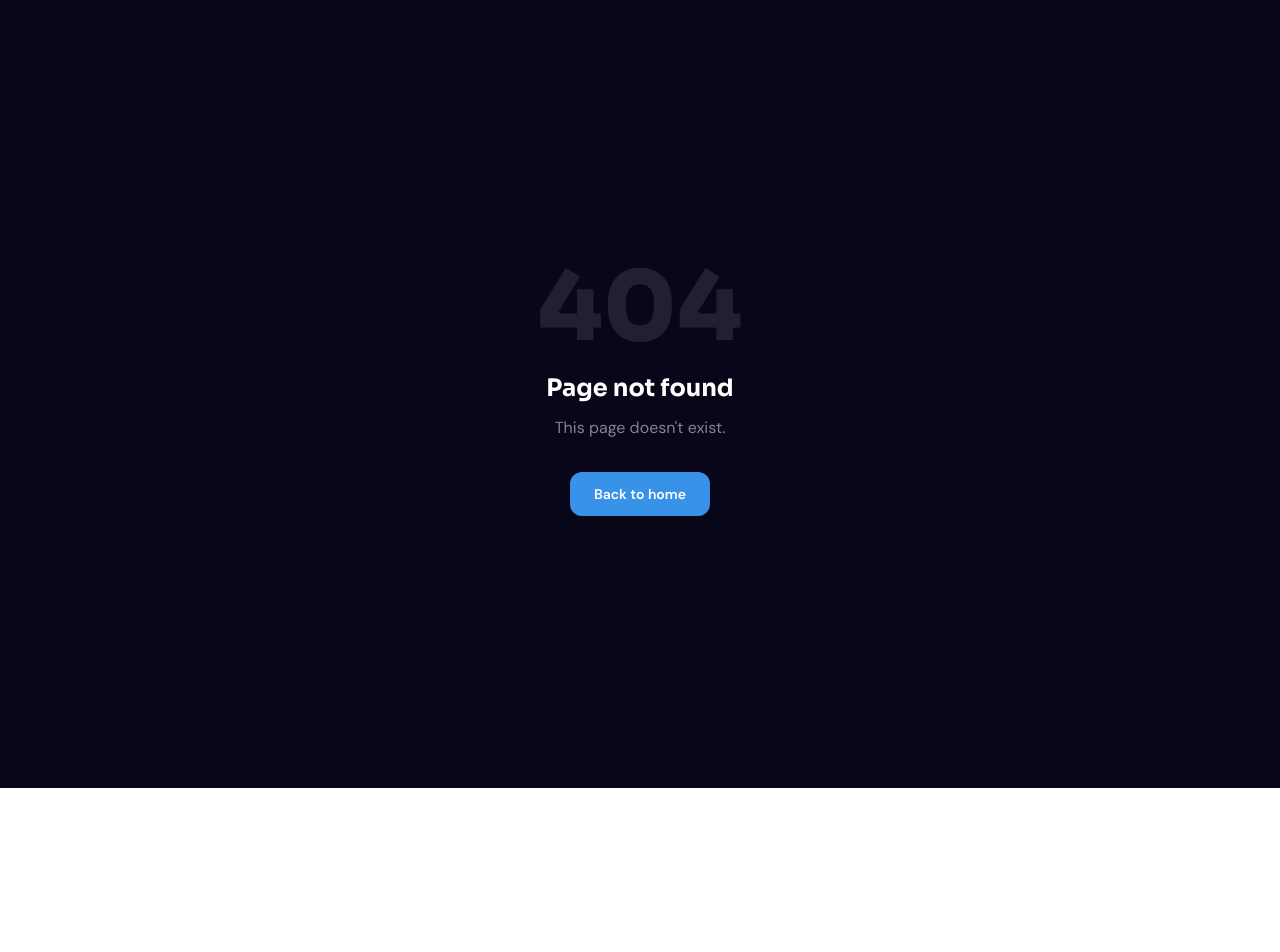
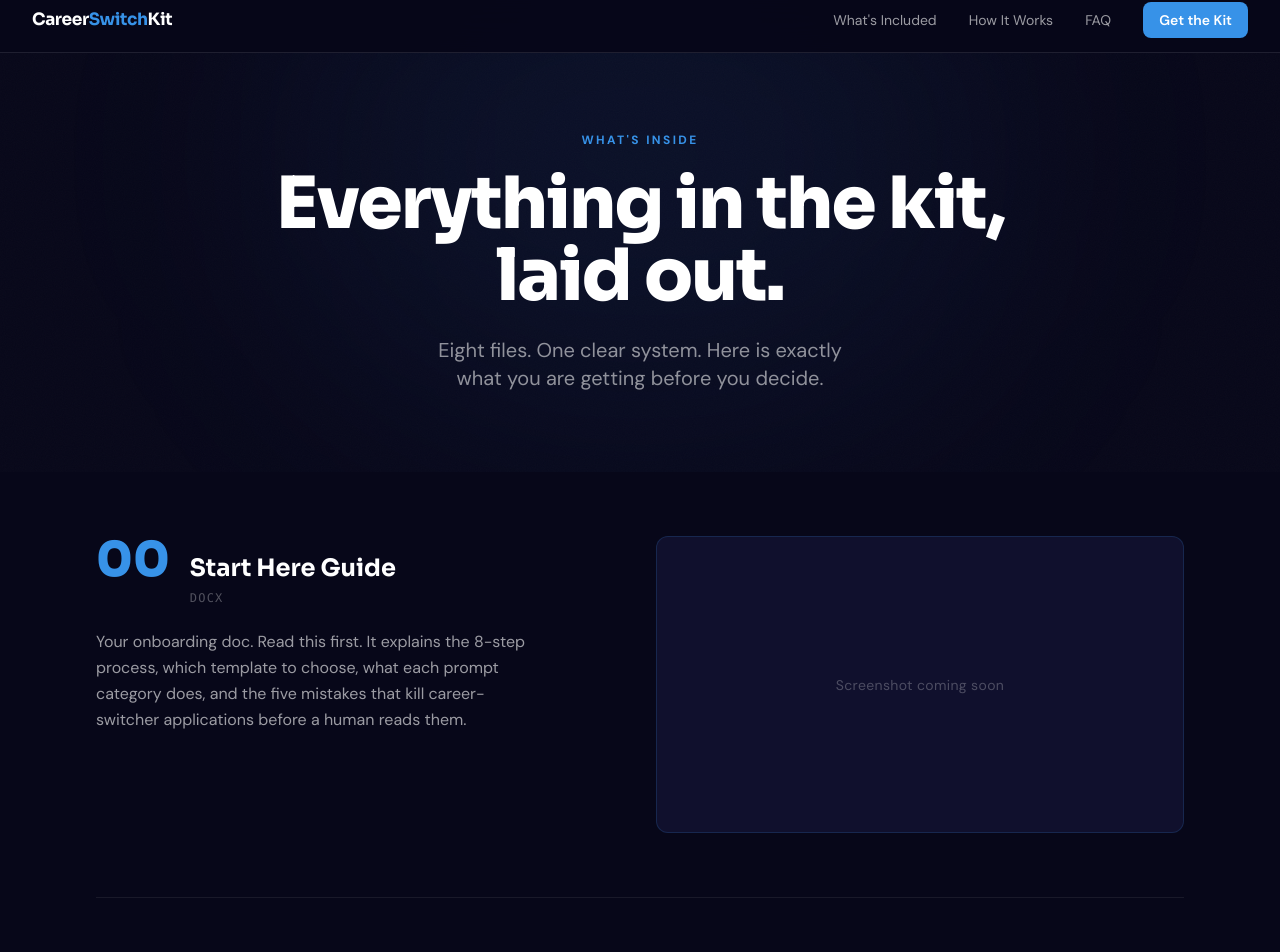
Before and after one commit to Amuo/careerswitchkit, a Next.js app: page /preview in a window 1280 px wide. Before the commit this address had no page. Shown: the part 12-964 px from the top of the page. Before the commit the page ends 800 px from the top, so only its background shows below. Built offline with nearby package versions, Linux system fonts and the light colour scheme.

Commit message:
Build /preview page — file showcase, pull quote, CTA

```diff
--- /dev/null
+++ b/app/preview/CheckoutButton.tsx
@@ -0,0 +1,15 @@
+"use client";
+
+import { handleCheckout } from "@/lib/checkout";
+
+export default function CheckoutButton() {
+  return (
+    <button
+      onClick={handleCheckout}
+      className="bg-accent hover:bg-accent-hover text-white font-bold px-10 py-4 rounded-xl text-base transition-all duration-200 active:scale-[0.98] shadow-[0_0_30px_rgba(55,146,232,0.4)] hover:shadow-[0_0_50px_rgba(55,146,232,0.6)]"
+      aria-label="Get the CareerSwitchKit for $49"
+    >
+      Get the Kit — $49
+    </button>
+  );
+}
--- /dev/null
+++ b/app/preview/page.tsx
@@ -0,0 +1,215 @@
+import type { Metadata } from "next";
+import Navbar from "@/app/components/Navbar";
+import Footer from "@/app/components/Footer";
+import { Reveal } from "@/app/components/Reveal";
+import CheckoutButton from "./CheckoutButton";
+
+export const metadata: Metadata = {
+  title: "Preview the Kit | CareerSwitchKit",
+  description:
+    "See exactly what is inside CareerSwitchKit: 8 files, an 8-step system, ATS-friendly resume templates, cover letters, 50 AI prompts, and more.",
+};
+
+const files = [
+  {
+    number: "00",
+    name: "Start Here Guide",
+    format: "DOCX",
+    description:
+      "Your onboarding doc. Read this first. It explains the 8-step process, which template to choose, what each prompt category does, and the five mistakes that kill career-switcher applications before a human reads them.",
+  },
+  {
+    number: "01",
+    name: "One-Page CV Template",
+    format: "DOCX",
+    description:
+      "A clean, single-column ATS-optimized resume template. Standard headings, no tables or graphics, contact info as plain text. Built for applicants with under 8 years of experience.",
+  },
+  {
+    number: "02",
+    name: "Two-Page CV Template",
+    format: "DOCX",
+    description:
+      "The same ATS-safe structure with room for more experience. Never pad it — only use this if you genuinely need the space.",
+  },
+  {
+    number: "03",
+    name: "Hybrid CV Template",
+    format: "DOCX",
+    description:
+      "Skills-forward layout that leads with a Core Competencies section before your work history. The right choice when your job titles don't match the role you're targeting.",
+  },
+  {
+    number: "04",
+    name: "Cover Letter Templates",
+    format: "DOCX",
+    description:
+      "Three templates: Standard (most roles), No Direct Experience (major field changes), and Referral (when someone recommended you). Each is 250–350 words and written to complement the resume, not repeat it.",
+  },
+  {
+    number: "05",
+    name: "AI Prompt Pack",
+    format: "DOCX",
+    description:
+      "50 prompts across 8 categories: Foundation, Resume Build, ATS Optimization, Cover Letter, LinkedIn, Interview Prep, Networking, and Final Review. Each prompt is a complete instruction — copy, fill the brackets, paste into any AI tool.",
+  },
+  {
+    number: "06",
+    name: "ATS Keyword Checklist",
+    format: "XLSX",
+    description:
+      "A working spreadsheet. Paste keywords from any job description, mark where each appears in your resume, and track your match score. Built to be reused for every application.",
+  },
+  {
+    number: "07",
+    name: "Completed Example",
+    format: "DOCX",
+    description:
+      "A full career-switch application — resume and cover letter — filled in completely for a real scenario. Read this before you start. It shows you what the finished product looks like.",
+  },
+];
+
+export default function PreviewPage() {
+  return (
+    <>
+      <Navbar />
+      <main className="bg-[#070719]">
+
+        {/* ── Hero ── */}
+        <section className="relative overflow-hidden">
+          <div
+            className="absolute inset-0 noise-texture pointer-events-none select-none"
+            style={{ opacity: 0.025 }}
+            aria-hidden="true"
+          />
+          <div
+            className="absolute pointer-events-none"
+            style={{
+              width: "700px",
+              height: "500px",
+              background: "rgba(55,146,232,0.07)",
+              filter: "blur(130px)",
+              borderRadius: "9999px",
+              top: "-80px",
+              left: "50%",
+              transform: "translateX(-50%)",
+            }}
+            aria-hidden="true"
+          />
+
+          <div className="relative z-10 max-w-4xl mx-auto px-4 sm:px-6 lg:px-8 pt-36 pb-20 text-center">
+            <Reveal>
+              <p
+                className="text-xs font-bold tracking-[0.2em] uppercase mb-5"
+                style={{ color: "#3792E8" }}
+              >
+                What&apos;s Inside
+              </p>
+              <h1 className="font-sora text-5xl md:text-6xl lg:text-7xl font-black text-white leading-tight tracking-tight text-balance mb-6">
+                Everything in the kit,<br />laid out.
+              </h1>
+              <p className="text-white/55 text-lg md:text-xl leading-relaxed max-w-2xl mx-auto text-balance">
+                Eight files. One clear system. Here is exactly what you are
+                getting before you decide.
+              </p>
+            </Reveal>
+          </div>
+        </section>
+
+        {/* ── File Showcase ── */}
+        <section className="max-w-6xl mx-auto px-4 sm:px-6 lg:px-8 pb-4">
+          {files.map((file, i) => (
+            <Reveal key={file.number} delay={0.05}>
+              <div className="py-16 grid grid-cols-1 lg:grid-cols-[1fr_1.1fr] gap-10 lg:gap-20 items-start">
+
+                {/* Left: file info */}
+                <div>
+                  <div className="flex items-baseline gap-5 mb-5">
+                    <span
+                      className="font-sora text-5xl font-black leading-none flex-shrink-0"
+                      style={{ color: "#3792E8" }}
+                      aria-hidden="true"
+                    >
+                      {file.number}
+                    </span>
+                    <div>
+                      <h2 className="font-sora text-2xl font-bold text-white leading-snug">
+                        {file.name}
+                      </h2>
+                      <span className="text-xs text-white/30 font-mono tracking-widest uppercase">
+                        {file.format}
+                      </span>
+                    </div>
+                  </div>
+                  <p className="text-white/60 text-base leading-relaxed max-w-md">
+                    {file.description}
+                  </p>
+                </div>
+
+                {/* Right: screenshot placeholder */}
+                <div
+                  className="w-full aspect-video rounded-xl flex items-center justify-center"
+                  style={{
+                    background: "#10102D",
+                    border: "1px solid rgba(55,146,232,0.18)",
+                  }}
+                >
+                  <span className="text-white/25 text-sm tracking-wide">
+                    Screenshot coming soon
+                  </span>
+                </div>
+              </div>
+
+              {i < files.length - 1 && (
+                <hr
+                  className="border-0 border-t"
+                  style={{ borderColor: "rgba(255,255,255,0.07)" }}
+                />
+              )}
+            </Reveal>
+          ))}
+        </section>
+
+        {/* ── Pull Quote ── */}
+        <Reveal>
+          <section className="max-w-4xl mx-auto px-4 sm:px-6 lg:px-8 py-24">
+            <div
+              className="py-16 text-center"
+              style={{
+                borderTop: "1px solid rgba(55,146,232,0.3)",
+                borderBottom: "1px solid rgba(55,146,232,0.3)",
+              }}
+            >
+              <p
+                className="font-sora text-2xl md:text-3xl leading-relaxed text-balance"
+                style={{ color: "#3792E8" }}
+              >
+                &ldquo;You are not buying templates. You are buying a system
+                that tells you exactly what to do, in what order, with what
+                tools.&rdquo;
+              </p>
+            </div>
+          </section>
+        </Reveal>
+
+        {/* ── CTA ── */}
+        <section style={{ background: "#10102D" }} className="py-28">
+          <Reveal>
+            <div className="max-w-3xl mx-auto px-4 sm:px-6 lg:px-8 text-center">
+              <h2 className="font-sora text-4xl md:text-5xl font-black text-white tracking-tight mb-4 text-balance">
+                Ready to get started?
+              </h2>
+              <p className="text-white/50 text-lg mb-10 leading-relaxed">
+                Instant download. 30-day money-back guarantee. Works with any
+                AI tool.
+              </p>
+              <CheckoutButton />
+            </div>
+          </Reveal>
+        </section>
+
+      </main>
+      <Footer />
+    </>
+  );
+}
```
